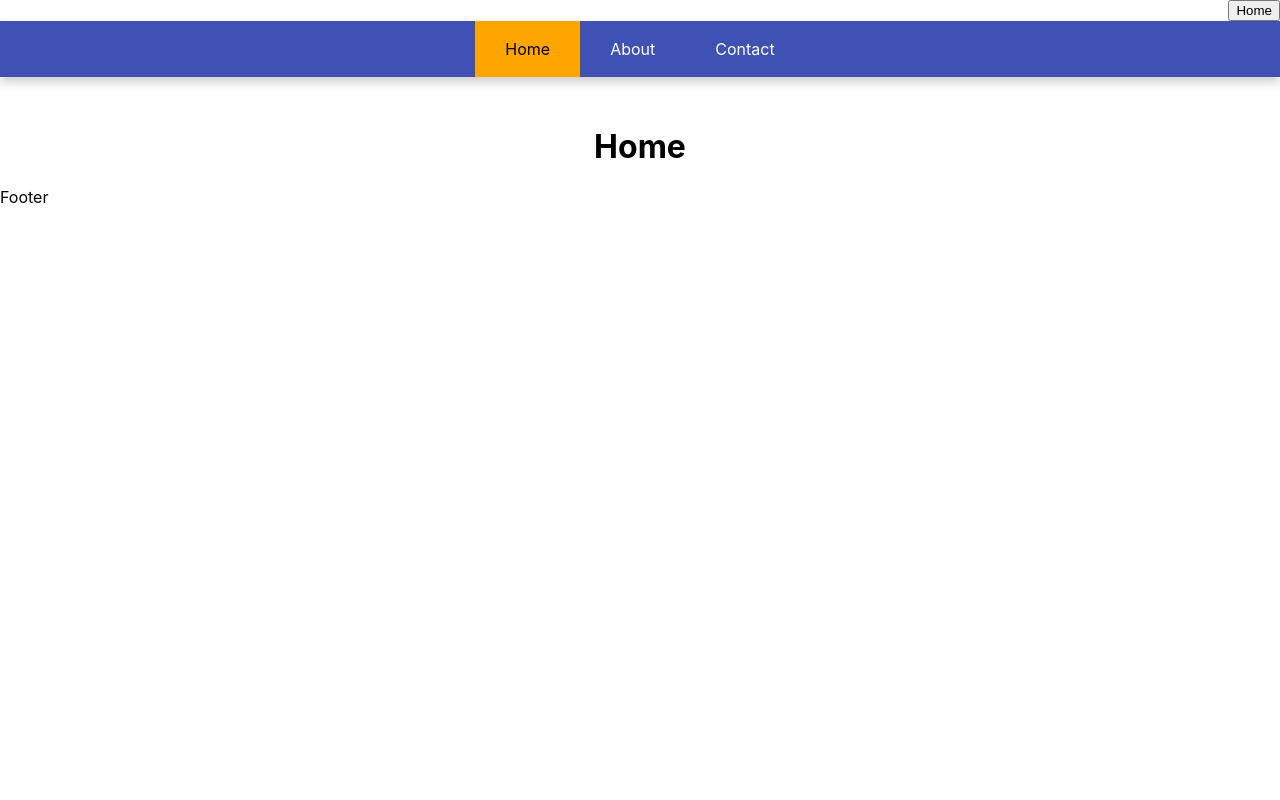
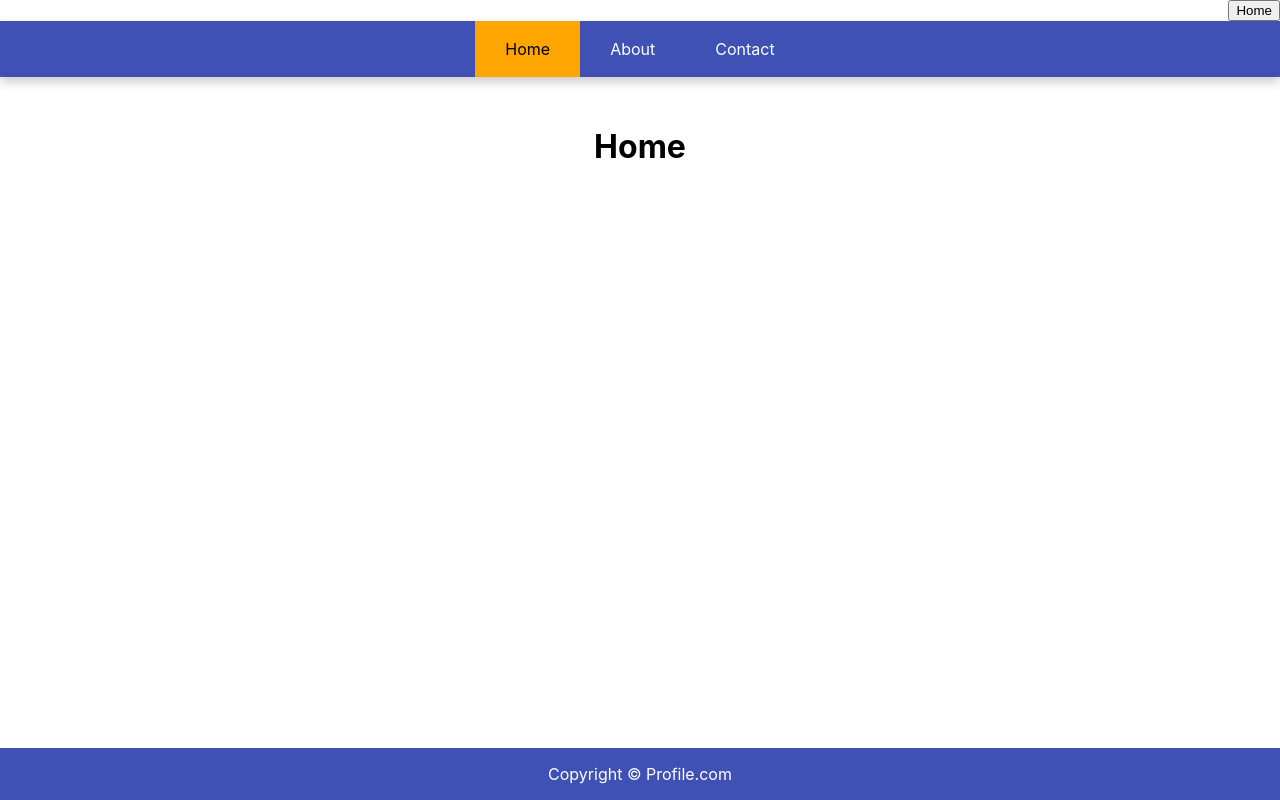
Before and after one commit to NupurKes/practicedemo, a React (Create React App) app: page / in a window 1280 px wide. Built offline with nearby package versions, Linux system fonts and the light colour scheme.

Commit message:
footer updated

```diff
--- a/src/components/Footer.js
+++ b/src/components/Footer.js
@@ -1,7 +1,20 @@
 import React from 'react'
 
-export default function Footer() {
+const Footer = () =>{
+    let footerStyle ={
+      position: "fixed",
+      left: "0",
+      bottom: "0",
+      width: "100%",
+      backgroundColor: "#3f51b5",
+      color: "white",
+      textAlign: "center",
+   }
   return (
-    <div>Footer</div>
+    <footer style={footerStyle}>
+        <p>Copyright &copy; Profile.com</p>
+    </footer>
   )
 }
+
+export default Footer;
```
